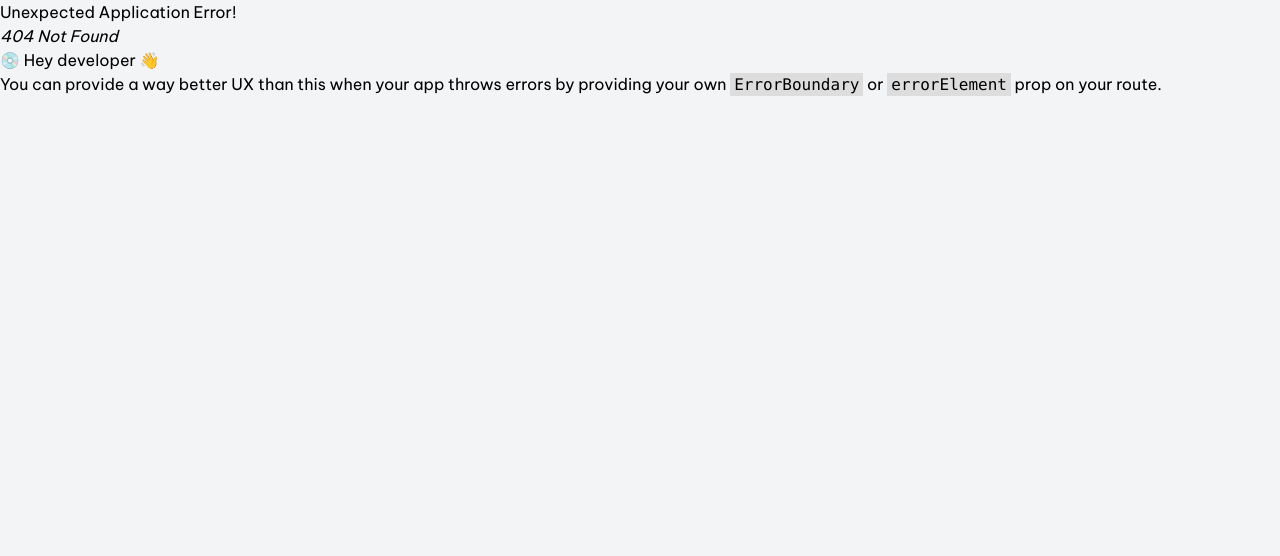
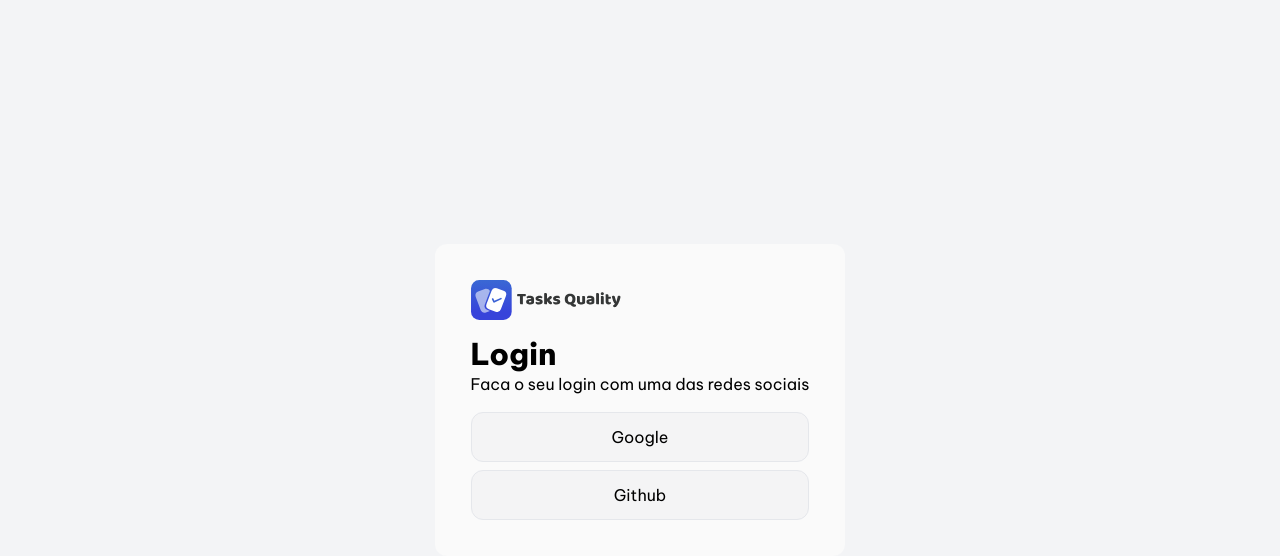
Before and after one commit to falaigor/tasks-quality-web, a React (Vite) app: page /login in a window 1280 px wide. Before the commit this address had no page. Shown: the top 556 px of the page. Built offline with nearby package versions, Linux system fonts and the light colour scheme.

Commit message:
feat: create loginPage

```diff
--- /dev/null
+++ b/src/pages/Login/index.tsx
@@ -0,0 +1,21 @@
+export function LoginPage() {
+  return (
+    <section className="max-w-4xl m-auto h-screen flex justify-center items-center">
+      <div className="flex flex-col bg-zinc-50 rounded-xl p-9">
+        <img src="/logo-dark.svg" className="mb-4" width="150px" alt="" />
+        <span className="text-3xl font-extrabold">Login</span>
+        <p>Faca o seu login com uma das redes sociais</p>
+
+        <div className="flex flex-col items-center justify-center mt-4 gap-2">
+          <button className="w-full border rounded-xl bg-zinc-100 p-3">
+            Google
+          </button>
+
+          <button className="w-full border rounded-xl bg-zinc-100 p-3">
+            Github
+          </button>
+        </div>
+      </div>
+    </section>
+  );
+}
--- a/src/routes/AppRouter.tsx
+++ b/src/routes/AppRouter.tsx
@@ -2,8 +2,13 @@ import { createBrowserRouter, RouterProvider } from "react-router-dom";
 import { DefaultLayout } from "../layouts/Default";
 import { HomePage } from "@/pages/Home";
 import { TasksPage } from "@/pages/Tasks";
+import { LoginPage } from "@/pages/Login";
 
 const router = createBrowserRouter([
+  {
+    path: "/login",
+    element: <LoginPage />,
+  },
   {
     path: "/",
     element: <DefaultLayout />,
```
